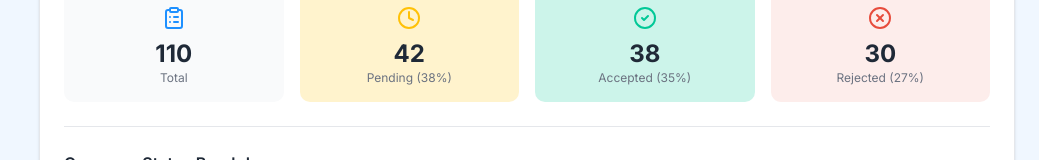
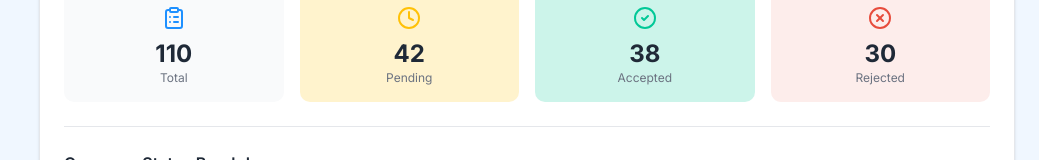
Before and after one commit to Douaa-code/cvision-frontend, a Next.js app: page /admin/analytics in a window 1280 px wide. Shown: the part 1757-1917 px from the top of the page, without its empty margins (241-1280 px from the left). Built offline with nearby package versions, Linux system fonts and the light colour scheme.

Commit message:
fix(admin): remove percentages from Application Funnel labels
Co-Authored-By: Claude Sonnet 4.6 <noreply@anthropic.com>

```diff
--- a/app/(admin)/admin/analytics/page.tsx
+++ b/app/(admin)/admin/analytics/page.tsx
@@ -303,17 +303,17 @@ export default function AnalyticsPage() {
               <div className="text-center p-4 bg-cvision-yellow-bg rounded-lg">
                 <Clock className="w-6 h-6 text-cvision-yellow mx-auto mb-2" />
                 <p className="text-2xl font-bold">{platformStats.pendingApplications}</p>
-                <p className="text-xs text-muted-foreground">Pending ({Math.round((platformStats.pendingApplications / platformStats.totalApplications) * 100)}%)</p>
+                <p className="text-xs text-muted-foreground">Pending</p>
               </div>
               <div className="text-center p-4 bg-cvision-green-bg rounded-lg">
                 <CheckCircle2 className="w-6 h-6 text-cvision-green mx-auto mb-2" />
                 <p className="text-2xl font-bold">{platformStats.acceptedApplications}</p>
-                <p className="text-xs text-muted-foreground">Accepted ({Math.round((platformStats.acceptedApplications / platformStats.totalApplications) * 100)}%)</p>
+                <p className="text-xs text-muted-foreground">Accepted</p>
               </div>
               <div className="text-center p-4 bg-cvision-red-bg rounded-lg">
                 <XCircle className="w-6 h-6 text-cvision-red mx-auto mb-2" />
                 <p className="text-2xl font-bold">{platformStats.rejectedApplications}</p>
-                <p className="text-xs text-muted-foreground">Rejected ({Math.round((platformStats.rejectedApplications / platformStats.totalApplications) * 100)}%)</p>
+                <p className="text-xs text-muted-foreground">Rejected</p>
               </div>
             </div>
 
```
